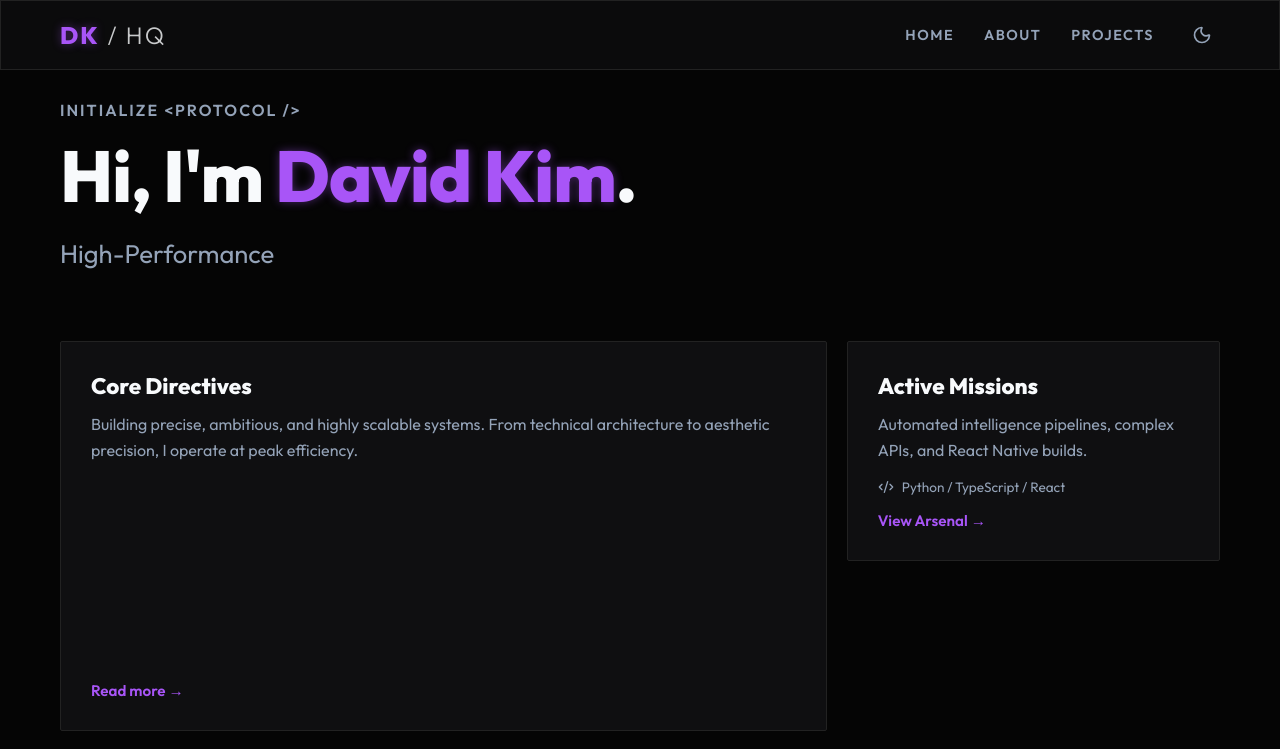
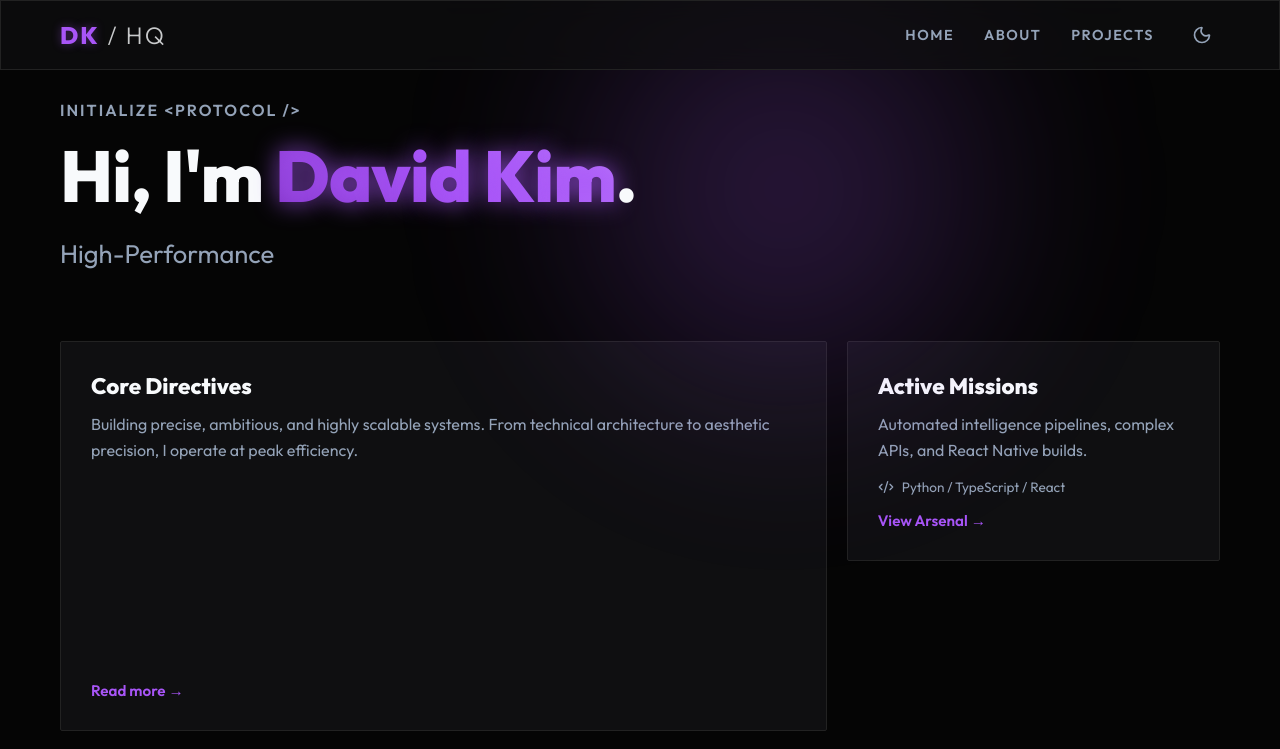
Before and after one commit to davidgskkim/portfolio-site, a React (Vite) app: page / in a window 1280 px wide. Shown: the top 749 px of the page. Built offline with nearby package versions, Linux system fonts and the light colour scheme.

Commit message:
fix: restore missing gradient text clipping and background halo CSS from V1

```diff
--- a/src/pages/Home.css
+++ b/src/pages/Home.css
@@ -9,6 +9,38 @@
 
 .dashboard-hero {
   margin-bottom: 4rem;
+  position: relative;
+  z-index: 1;
+}
+
+.hero-bg-glow {
+  position: absolute;
+  top: 50%;
+  right: 10%;
+  width: 50vw;
+  height: 50vw;
+  background: radial-gradient(circle, var(--accent-glow) 0%, transparent 60%);
+  transform: translateY(-50%);
+  filter: blur(80px);
+  z-index: -1;
+  opacity: 0.6;
+  animation: pulseGlow 8s infinite alternate ease-in-out;
+  pointer-events: none;
+}
+
+@keyframes pulseGlow {
+  0% { transform: translateY(-50%) scale(1); opacity: 0.4; }
+  100% { transform: translateY(-50%) scale(1.1); opacity: 0.8; }
+}
+
+.gradient-glow {
+  background: var(--accent-gradient-animated);
+  background-size: 300% 300%;
+  animation: shimmerGradient 4s ease infinite;
+  -webkit-background-clip: text;
+  -webkit-text-fill-color: transparent;
+  display: inline-block;
+  text-shadow: 0 0 25px var(--accent-glow-strong);
 }
 
 .typewriter-container {
--- a/src/pages/Home.tsx
+++ b/src/pages/Home.tsx
@@ -9,6 +9,7 @@ export const Home = () => {
 
       {/* Hero Header */}
       <section className="dashboard-hero">
+        <div className="hero-bg-glow"></div>
         <h2 className="hero-greeting" style={{fontSize: '1rem', color: 'var(--text-secondary)', letterSpacing: '2px', marginBottom: '10px', fontWeight: 600}}>INITIALIZE &lt;PROTOCOL /&gt;</h2>
         <h1 className="hero-title" style={{fontSize: '4.5rem', fontWeight: 800, marginBottom: '1rem', letterSpacing: '-1px'}}>
           Hi, I'm <span className="accent-text gradient-glow">David Kim</span>.
```
